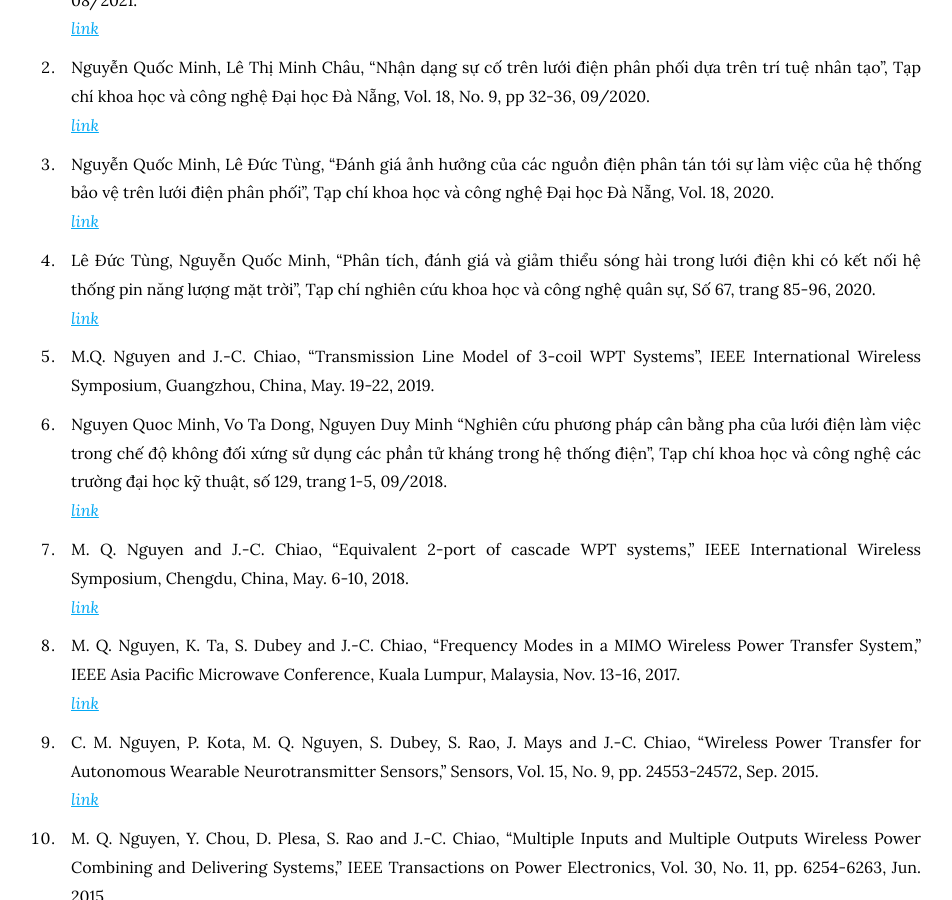
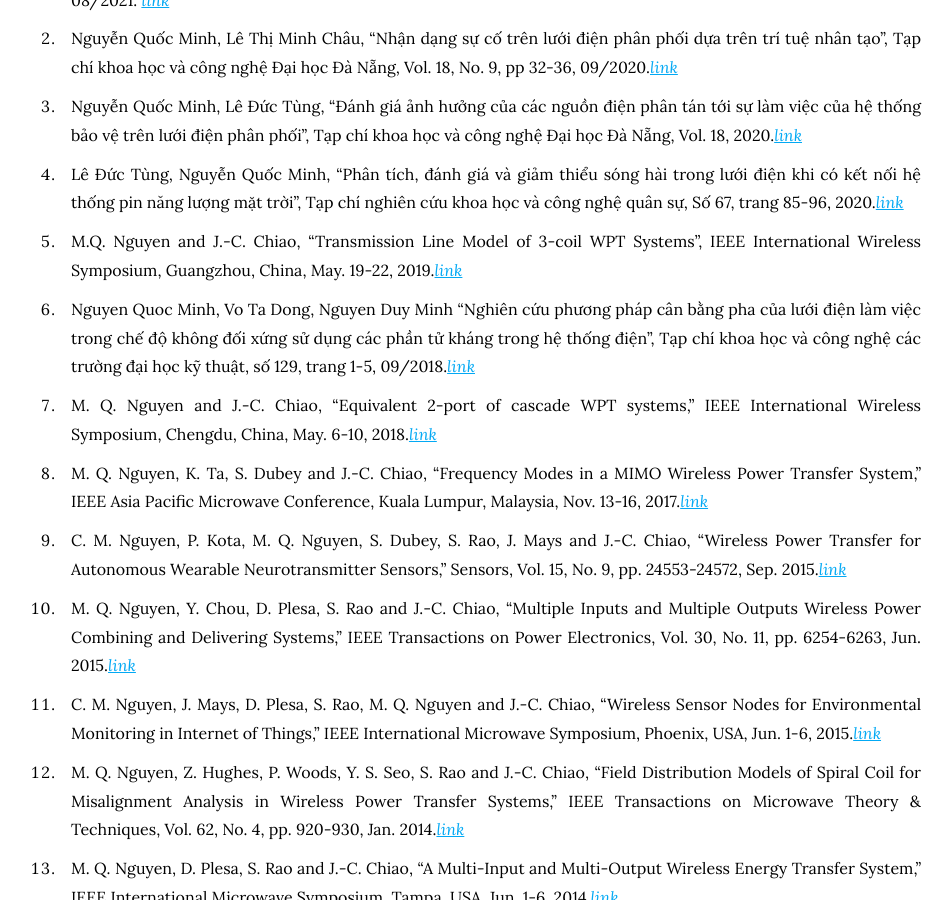
Before and after one commit to selabhust/home, a Jekyll site: the page built from research/index.md, in a window 1280 px wide and 900 px high, scrolled down 566 px. Shown: the whole window, without its empty margins (169-1121 px from the left). Built offline with Jekyll 4.4.1, drawn with Linux system fonts in a browser that asks for light colours; nearby versions of some CDN libraries.

Commit message:
Update index.md

```diff
--- a/research/index.md
+++ b/research/index.md
@@ -16,25 +16,25 @@ nav:
 4. Truyền tải điện không dây
 
 # <i class="fas fa-microscope"></i>Các công bố khoa học
-1.  Nguyễn Quốc Minh, Lê Thị Minh Châu, Nguyễn Đăng Tiến, Lê Minh Hiếu, “Nhận dạng tấm pin mặt trời bị lỗi dựa trên hình ảnh điện phát quang bằng deep learning”, Tạp chí khoa học và công nghệ Đại học Thái Nguyên, Vol. 8, 08/2021.<br> <a href="http://jst.tnu.edu.vn/jst/article/view/4511"><i>link</i></a><br>
-2.	Nguyễn Quốc Minh, Lê Thị Minh Châu, “Nhận dạng sự cố trên lưới điện phân phối dựa trên trí tuệ nhân tạo”, Tạp chí khoa học và công nghệ Đại học Đà Nẵng, Vol. 18, No. 9, pp 32-36, 09/2020.<br><a href="http://jst.tnu.edu.vn/jst/article/view/4511"><i>link</i></a><br>
-3.	Nguyễn Quốc Minh, Lê Đức Tùng, “Đánh giá ảnh hưởng của các nguồn điện phân tán tới sự làm việc của hệ thống bảo vệ trên lưới điện phân phối”, Tạp chí khoa học và công nghệ Đại học Đà Nẵng, Vol. 18, 2020.<br><a href="http://jst.tnu.edu.vn/jst/article/view/4511"><i>link</i></a><br>
-4.	Lê Đức Tùng, Nguyễn Quốc Minh, “Phân tích, đánh giá và giảm thiểu sóng hài trong lưới điện khi có kết nối hệ thống pin năng lượng mặt trời”, Tạp chí nghiên cứu khoa học và công nghệ quân sự, Số 67, trang 85-96, 2020.<br><a href="http://jst.tnu.edu.vn/jst/article/view/4511"><i>link</i></a><br>
-5.	M.Q. Nguyen and J.-C. Chiao, “Transmission Line Model of 3-coil WPT Systems”, IEEE International Wireless Symposium, Guangzhou, China, May. 19-22, 2019.<br>
-6.	Nguyen Quoc Minh, Vo Ta Dong, Nguyen Duy Minh “Nghiên cứu phương pháp cân bằng pha của lưới điện làm việc trong chế độ không đối xứng sử dụng các phần tử kháng trong hệ thống điện”, Tạp chí khoa học và công nghệ các trường đại học kỹ thuật, số 129, trang 1-5, 09/2018.<br><a href="http://jst.tnu.edu.vn/jst/article/view/4511"><i>link</i></a><br>
-7.	M. Q. Nguyen and J.-C. Chiao, “Equivalent 2-port of cascade WPT systems,” IEEE International Wireless Symposium, Chengdu, China, May. 6-10, 2018.<br><a href="http://jst.tnu.edu.vn/jst/article/view/4511"><i>link</i></a><br>
-8.	M. Q. Nguyen, K. Ta, S. Dubey and J.-C. Chiao, “Frequency Modes in a MIMO Wireless Power Transfer System,” IEEE Asia Pacific Microwave Conference, Kuala Lumpur, Malaysia, Nov. 13-16, 2017.<br><a href="http://jst.tnu.edu.vn/jst/article/view/4511"><i>link</i></a><br>
-9.	C. M. Nguyen, P. Kota, M. Q. Nguyen, S. Dubey, S. Rao, J. Mays and J.-C. Chiao, “Wireless Power Transfer for Autonomous Wearable Neurotransmitter Sensors,” Sensors, Vol. 15, No. 9, pp. 24553-24572, Sep. 2015.<br><a href="http://jst.tnu.edu.vn/jst/article/view/4511"><i>link</i></a><br>
-10.	M. Q. Nguyen, Y. Chou, D. Plesa, S. Rao and J.-C. Chiao, “Multiple Inputs and Multiple Outputs Wireless Power Combining and Delivering Systems,” IEEE Transactions on Power Electronics, Vol. 30, No. 11, pp. 6254-6263, Jun. 2015.<br><a href="http://jst.tnu.edu.vn/jst/article/view/4511"><i>link</i></a><br>
-11.	C. M. Nguyen, J. Mays, D. Plesa, S. Rao, M. Q. Nguyen and J.-C. Chiao, “Wireless Sensor Nodes for Environmental Monitoring in Internet of Things,” IEEE International Microwave Symposium, Phoenix, USA, Jun. 1-6, 2015.<br><a href="http://jst.tnu.edu.vn/jst/article/view/4511"><i>link</i></a><br>
-12.	M. Q. Nguyen, Z. Hughes, P. Woods, Y. S. Seo, S. Rao and J.-C. Chiao, “Field Distribution Models of Spiral Coil for Misalignment Analysis in Wireless Power Transfer Systems,” IEEE Transactions on Microwave Theory & Techniques, Vol. 62, No. 4, pp. 920-930, Jan. 2014. 	<br><a href="http://jst.tnu.edu.vn/jst/article/view/4511"><i>link</i></a><br>
-13.	M. Q. Nguyen, D. Plesa, S. Rao and J.-C. Chiao, “A Multi-Input and Multi-Output Wireless Energy Transfer System,” IEEE International Microwave Symposium, Tampa, USA, Jun. 1-6, 2014.<br><a href="http://jst.tnu.edu.vn/jst/article/view/4511"><i>link</i></a><br>
-14.	M. Q. Nguyen, D. Khoroshansky, S. Luce, O. Osasona, N. Joshi, S. Rao and J.-C. Chiao, “A Study of Coil Orientations to Enhance the Transfer Efficiency of a Multi-Repeater Wireless Power Transmission System,” IEEE Asia Pacific Microwave Conference, Sendai, Japan, Nov. 4-7, 2014.<br><a href="http://jst.tnu.edu.vn/jst/article/view/4511"><i>link</i></a><br>
-15.	M. Q. Nguyen, S. Dubey, S. Rao and J.-C. Chiao, “Wireless Power Transfer via Air and Building Materials Using Multiple Repeaters,” Texas Symposium on Wireless & Microwave Circuits & Systems, Waco, USA, Apr. 3-4, 2014. <br><a href="http://jst.tnu.edu.vn/jst/article/view/4511"><i>link</i></a><br>
-16.	M. Q. Nguyen, P. Woods, Z. Hughes, Y. S. Seo, S. Rao and J.-C. Chiao “A Mutual Inductance Approach for Optimization of Wireless Energy Transmission,” Texas Symposium on Wireless & Microwave Circuits & Systems, Waco, USA, Apr. 3-4, 2014.<br><a href="http://jst.tnu.edu.vn/jst/article/view/4511"><i>link</i></a><br>
-17.	S. Rao, S. Dubey, S. Deb, Z. Hughes, Y.-S. Seo, M. Q. Nguyen, S.-J. Tang, T. Abell, C. Lahr and J.-C. Chiao, “Wireless Gastric Stimulators,” Texas Symposium on Wireless & Microwave Circuits & Systems, Waco, USA, Apr. 3-4, 2014.<br><a href="http://jst.tnu.edu.vn/jst/article/view/4511"><i>link</i></a><br>
-18.	M. Q. Nguyen, P. Woods, Y. S. Seo, S. Rao and J.-C. Chiao “Position and angular misalignment analysis for a wirelessly powered stimulator,” IEEE International Microwave Symposium, Seattle, USA, Jun. 2-7, 2013.<br><a href="http://jst.tnu.edu.vn/jst/article/view/4511"><i>link</i></a><br>
-19.	Y. Seo, M. Q. Nguyen, Z. Hughes, S. Rao and J.-C. Chiao, “Wireless power transfer by inductive coupling for implantable batteryless stimulators,” IEEE International Microwave Symposium, Montreal, Canada, Jun. 17-22, 2012. <br><a href="http://jst.tnu.edu.vn/jst/article/view/4511"><i>link</i></a><br>
-20.	Y. Seo, Z. Hughes, D. Isom, M. Q. Nguyen, S. Deb, S. Rao and J.-C. Chiao, “Wireless Power Transfer for a Miniature Gastrostimulator,” European Microwave Conference, Amsterdam RAI, The Netherlands, Oct. 28-Nov. 2, 2012.<br><a href="http://jst.tnu.edu.vn/jst/article/view/4511"><i>link</i></a><br>
-21.	Y. S. Seo, Z. Hughes, M. Hoang, D. Isom, M. Q. Nguyen, S. Rao, and J.-C. Chiao, “Investigation of Wireless Power Transfer in Through-wall Applications,” IEEE Asia Pacific Microwave Conference, Kaohsiung, Taiwan, pp. 403-405, Dec. 4-7, 2012.<br><a href="http://jst.tnu.edu.vn/jst/article/view/4511"><i>link</i></a><br>
-22.	Z. Hughes, Y. Seo, P. Woods, M. Q. Nguyen, S. Rao, P. McCorkle, and J-C. Chiao “Mapping Wireless Power Transfer for Implantable Stimulator Applications,” BMES Annual Meeting, Seattle, USA, Sep. 25-28, 2013. <br><a href="http://jst.tnu.edu.vn/jst/article/view/4511"><i>link</i></a><br>
+1.  Nguyễn Quốc Minh, Lê Thị Minh Châu, Nguyễn Đăng Tiến, Lê Minh Hiếu, “Nhận dạng tấm pin mặt trời bị lỗi dựa trên hình ảnh điện phát quang bằng deep learning”, Tạp chí khoa học và công nghệ Đại học Thái Nguyên, Vol. 8, 08/2021. <a href="http://jst.tnu.edu.vn/jst/article/view/4511"><i>link</i></a><br>
+2.	Nguyễn Quốc Minh, Lê Thị Minh Châu, “Nhận dạng sự cố trên lưới điện phân phối dựa trên trí tuệ nhân tạo”, Tạp chí khoa học và công nghệ Đại học Đà Nẵng, Vol. 18, No. 9, pp 32-36, 09/2020.<a href="http://jst.tnu.edu.vn/jst/article/view/4511"><i>link</i></a><br>
+3.	Nguyễn Quốc Minh, Lê Đức Tùng, “Đánh giá ảnh hưởng của các nguồn điện phân tán tới sự làm việc của hệ thống bảo vệ trên lưới điện phân phối”, Tạp chí khoa học và công nghệ Đại học Đà Nẵng, Vol. 18, 2020.<a href="http://jst.tnu.edu.vn/jst/article/view/4511"><i>link</i></a><br>
+4.	Lê Đức Tùng, Nguyễn Quốc Minh, “Phân tích, đánh giá và giảm thiểu sóng hài trong lưới điện khi có kết nối hệ thống pin năng lượng mặt trời”, Tạp chí nghiên cứu khoa học và công nghệ quân sự, Số 67, trang 85-96, 2020.<a href="http://jst.tnu.edu.vn/jst/article/view/4511"><i>link</i></a><br>
+5.	M.Q. Nguyen and J.-C. Chiao, “Transmission Line Model of 3-coil WPT Systems”, IEEE International Wireless Symposium, Guangzhou, China, May. 19-22, 2019.<a href="http://jst.tnu.edu.vn/jst/article/view/4511"><i>link</i></a><br>
+6.	Nguyen Quoc Minh, Vo Ta Dong, Nguyen Duy Minh “Nghiên cứu phương pháp cân bằng pha của lưới điện làm việc trong chế độ không đối xứng sử dụng các phần tử kháng trong hệ thống điện”, Tạp chí khoa học và công nghệ các trường đại học kỹ thuật, số 129, trang 1-5, 09/2018.<a href="http://jst.tnu.edu.vn/jst/article/view/4511"><i>link</i></a><br>
+7.	M. Q. Nguyen and J.-C. Chiao, “Equivalent 2-port of cascade WPT systems,” IEEE International Wireless Symposium, Chengdu, China, May. 6-10, 2018.<a href="http://jst.tnu.edu.vn/jst/article/view/4511"><i>link</i></a><br>
+8.	M. Q. Nguyen, K. Ta, S. Dubey and J.-C. Chiao, “Frequency Modes in a MIMO Wireless Power Transfer System,” IEEE Asia Pacific Microwave Conference, Kuala Lumpur, Malaysia, Nov. 13-16, 2017.<a href="http://jst.tnu.edu.vn/jst/article/view/4511"><i>link</i></a><br>
+9.	C. M. Nguyen, P. Kota, M. Q. Nguyen, S. Dubey, S. Rao, J. Mays and J.-C. Chiao, “Wireless Power Transfer for Autonomous Wearable Neurotransmitter Sensors,” Sensors, Vol. 15, No. 9, pp. 24553-24572, Sep. 2015.<a href="http://jst.tnu.edu.vn/jst/article/view/4511"><i>link</i></a><br>
+10.	M. Q. Nguyen, Y. Chou, D. Plesa, S. Rao and J.-C. Chiao, “Multiple Inputs and Multiple Outputs Wireless Power Combining and Delivering Systems,” IEEE Transactions on Power Electronics, Vol. 30, No. 11, pp. 6254-6263, Jun. 2015.<a href="http://jst.tnu.edu.vn/jst/article/view/4511"><i>link</i></a><br>
+11.	C. M. Nguyen, J. Mays, D. Plesa, S. Rao, M. Q. Nguyen and J.-C. Chiao, “Wireless Sensor Nodes for Environmental Monitoring in Internet of Things,” IEEE International Microwave Symposium, Phoenix, USA, Jun. 1-6, 2015.<a href="http://jst.tnu.edu.vn/jst/article/view/4511"><i>link</i></a><br>
+12.	M. Q. Nguyen, Z. Hughes, P. Woods, Y. S. Seo, S. Rao and J.-C. Chiao, “Field Distribution Models of Spiral Coil for Misalignment Analysis in Wireless Power Transfer Systems,” IEEE Transactions on Microwave Theory & Techniques, Vol. 62, No. 4, pp. 920-930, Jan. 2014.<a href="http://jst.tnu.edu.vn/jst/article/view/4511"><i>link</i></a><br>
+13.	M. Q. Nguyen, D. Plesa, S. Rao and J.-C. Chiao, “A Multi-Input and Multi-Output Wireless Energy Transfer System,” IEEE International Microwave Symposium, Tampa, USA, Jun. 1-6, 2014.<a href="http://jst.tnu.edu.vn/jst/article/view/4511"><i>link</i></a><br>
+14.	M. Q. Nguyen, D. Khoroshansky, S. Luce, O. Osasona, N. Joshi, S. Rao and J.-C. Chiao, “A Study of Coil Orientations to Enhance the Transfer Efficiency of a Multi-Repeater Wireless Power Transmission System,” IEEE Asia Pacific Microwave Conference, Sendai, Japan, Nov. 4-7, 2014.<a href="http://jst.tnu.edu.vn/jst/article/view/4511"><i>link</i></a><br>
+15.	M. Q. Nguyen, S. Dubey, S. Rao and J.-C. Chiao, “Wireless Power Transfer via Air and Building Materials Using Multiple Repeaters,” Texas Symposium on Wireless & Microwave Circuits & Systems, Waco, USA, Apr. 3-4, 2014. <a href="http://jst.tnu.edu.vn/jst/article/view/4511"><i>link</i></a><br>
+16.	M. Q. Nguyen, P. Woods, Z. Hughes, Y. S. Seo, S. Rao and J.-C. Chiao “A Mutual Inductance Approach for Optimization of Wireless Energy Transmission,” Texas Symposium on Wireless & Microwave Circuits & Systems, Waco, USA, Apr. 3-4, 2014.<a href="http://jst.tnu.edu.vn/jst/article/view/4511"><i>link</i></a><br>
+17.	S. Rao, S. Dubey, S. Deb, Z. Hughes, Y.-S. Seo, M. Q. Nguyen, S.-J. Tang, T. Abell, C. Lahr and J.-C. Chiao, “Wireless Gastric Stimulators,” Texas Symposium on Wireless & Microwave Circuits & Systems, Waco, USA, Apr. 3-4, 2014.<a href="http://jst.tnu.edu.vn/jst/article/view/4511"><i>link</i></a><br>
+18.	M. Q. Nguyen, P. Woods, Y. S. Seo, S. Rao and J.-C. Chiao “Position and angular misalignment analysis for a wirelessly powered stimulator,” IEEE International Microwave Symposium, Seattle, USA, Jun. 2-7, 2013.<a href="http://jst.tnu.edu.vn/jst/article/view/4511"><i>link</i></a><br>
+19.	Y. Seo, M. Q. Nguyen, Z. Hughes, S. Rao and J.-C. Chiao, “Wireless power transfer by inductive coupling for implantable batteryless stimulators,” IEEE International Microwave Symposium, Montreal, Canada, Jun. 17-22, 2012. <a href="http://jst.tnu.edu.vn/jst/article/view/4511"><i>link</i></a><br>
+20.	Y. Seo, Z. Hughes, D. Isom, M. Q. Nguyen, S. Deb, S. Rao and J.-C. Chiao, “Wireless Power Transfer for a Miniature Gastrostimulator,” European Microwave Conference, Amsterdam RAI, The Netherlands, Oct. 28-Nov. 2, 2012.<a href="http://jst.tnu.edu.vn/jst/article/view/4511"><i>link</i></a><br>
+21.	Y. S. Seo, Z. Hughes, M. Hoang, D. Isom, M. Q. Nguyen, S. Rao, and J.-C. Chiao, “Investigation of Wireless Power Transfer in Through-wall Applications,” IEEE Asia Pacific Microwave Conference, Kaohsiung, Taiwan, pp. 403-405, Dec. 4-7, 2012.<a href="http://jst.tnu.edu.vn/jst/article/view/4511"><i>link</i></a><br>
+22.	Z. Hughes, Y. Seo, P. Woods, M. Q. Nguyen, S. Rao, P. McCorkle, and J-C. Chiao “Mapping Wireless Power Transfer for Implantable Stimulator Applications,” BMES Annual Meeting, Seattle, USA, Sep. 25-28, 2013. <a href="http://jst.tnu.edu.vn/jst/article/view/4511"><i>link</i></a><br>
```
